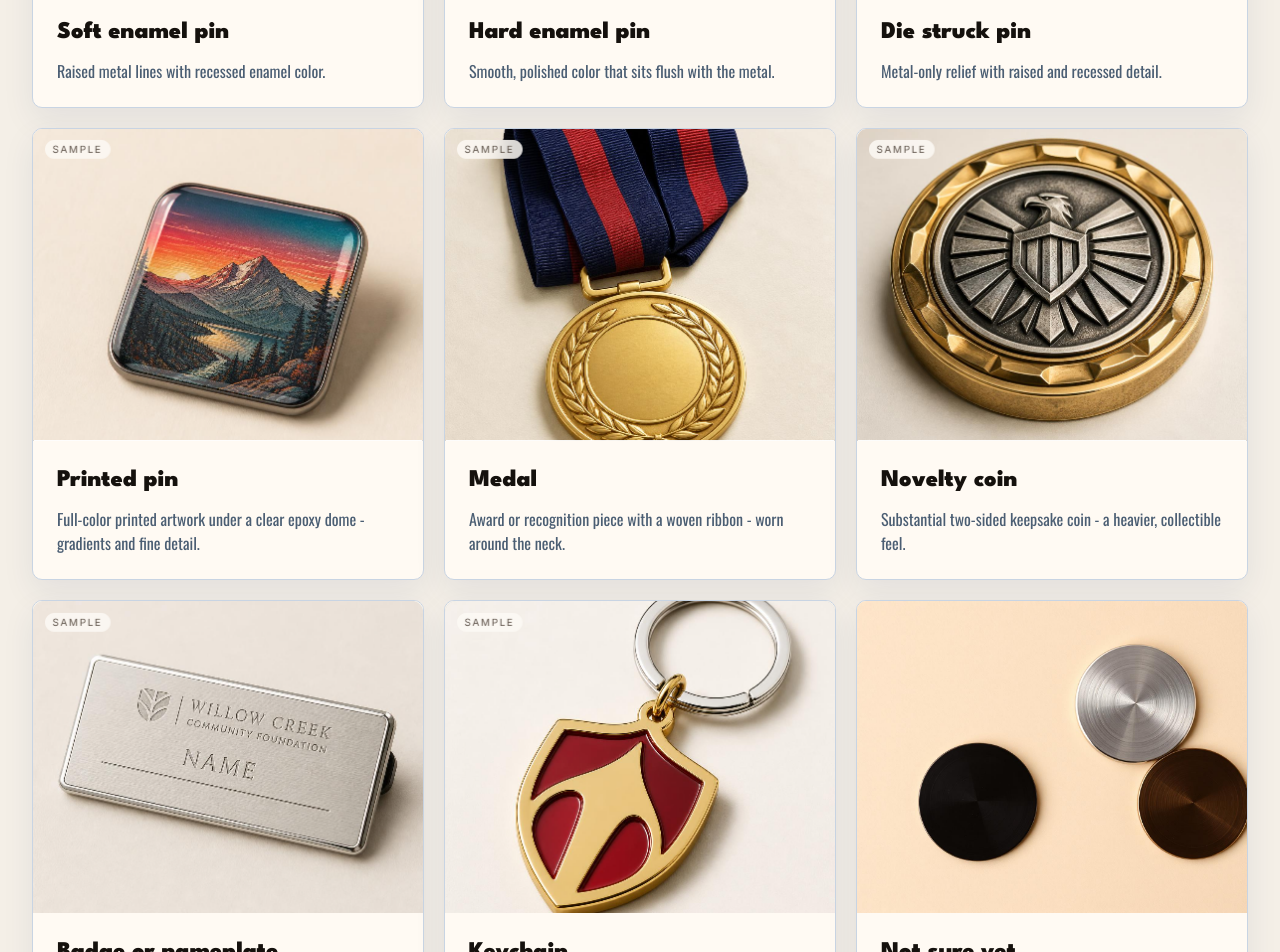
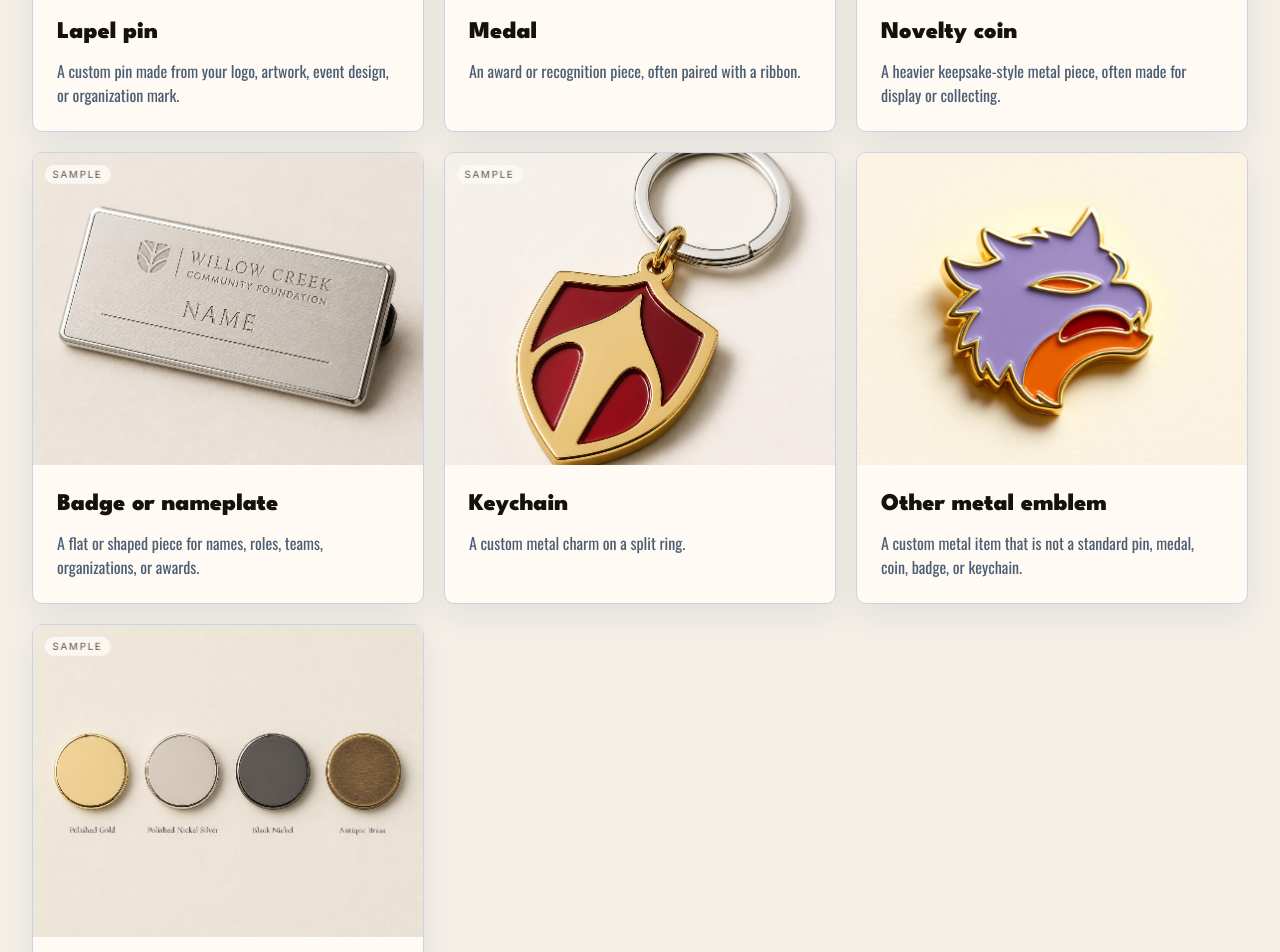
Before and after one commit to kurtis-dev/resonate-solutions, a Next.js app: page /excellent-pins in a window 1280 px wide. Shown: the part 1340-2292 px from the top of the page. Built offline with nearby package versions, Linux system fonts and the light colour scheme.

Commit message:
Simplify Excellent Pins product choices

```diff
--- a/app/excellent-pins/productStyles.ts
+++ b/app/excellent-pins/productStyles.ts
@@ -1,51 +1,15 @@
 export const productStyles = [
   {
-    name: "Soft enamel pin",
-    cardTitle: "Soft enamel pin",
-    shortName: "Soft enamel",
+    name: "Lapel pin",
+    cardTitle: "Lapel pin",
+    shortName: "Lapel pin",
     image: "/assets/excellent-pins/lovable/pin-soft-enamel.jpg",
     imageFit: "cover",
     accent: "#c92f2f",
-    summary: "Raised metal lines with recessed enamel color.",
-    goodFor: "Brand merch, community runs, fan pins.",
-    affects: "Color count, plating, size, quantity.",
-    quoteNote: "Good when you want bold color, clear metal lines, and a traditional custom pin feel."
-  },
-  {
-    name: "Hard enamel pin",
-    cardTitle: "Hard enamel pin",
-    shortName: "Hard enamel",
-    image: "/assets/excellent-pins/lovable/pin-hard-enamel.jpg",
-    imageFit: "cover",
-    accent: "#173866",
-    summary: "Smooth, polished color that sits flush with the metal.",
-    goodFor: "Corporate, awards, professional gifts.",
-    affects: "Polish, plating, detail tolerance.",
-    quoteNote: "Good when you want a smoother finish and a more polished final piece."
-  },
-  {
-    name: "Die struck pin",
-    cardTitle: "Die struck pin",
-    shortName: "Die struck",
-    image: "/assets/excellent-pins/lovable/pin-die-struck.jpg",
-    imageFit: "cover",
-    accent: "#d7a83d",
-    summary: "Metal-only relief with raised and recessed detail.",
-    goodFor: "Heritage marks, formal insignia, antique looks.",
-    affects: "Antique finish, depth of die, weight.",
-    quoteNote: "Good when color is not needed and the design can be carried by the metal shape."
-  },
-  {
-    name: "Printed pin",
-    cardTitle: "Printed pin",
-    shortName: "Printed",
-    image: "/assets/excellent-pins/lovable-page/printed-pin.png",
-    imageFit: "cover",
-    accent: "#173866",
-    summary: "Full-color printed artwork under a clear epoxy dome - gradients and fine detail.",
-    goodFor: "Photographs, illustrations, detailed logos.",
-    affects: "Print resolution, dome, shape.",
-    quoteNote: "Good when the artwork has fine detail that would not work well as separated enamel colors."
+    summary: "A custom pin made from your logo, artwork, event design, or organization mark.",
+    goodFor: "Brand merch, clubs, events, recognition, fan pins.",
+    affects: "Artwork, color, size, quantity, finish.",
+    quoteNote: "Choose this if you want a pin people can wear. Excellent Pins can recommend the best pin style after seeing the artwork."
   },
   {
     name: "Medal",
@@ -54,10 +18,10 @@ export const productStyles = [
     image: "/assets/excellent-pins/lovable-page/medal.png",
     imageFit: "cover",
     accent: "#c92f2f",
-    summary: "Award or recognition piece with a woven ribbon - worn around the neck.",
+    summary: "An award or recognition piece, often paired with a ribbon.",
     goodFor: "Sports, ceremonies, service recognition.",
     affects: "Size, ribbon, plating, packaging.",
-    quoteNote: "Good when the item is worn or presented as an award instead of a small lapel pin."
+    quoteNote: "Choose this for awards, ceremonies, races, competitions, or recognition pieces."
   },
   {
     name: "Novelty coin",
@@ -66,10 +30,10 @@ export const productStyles = [
     image: "/assets/excellent-pins/lovable-page/novelty-coin.png",
     imageFit: "cover",
     accent: "#d7a83d",
-    summary: "Substantial two-sided keepsake coin - a heavier, collectible feel.",
+    summary: "A heavier keepsake-style metal piece, often made for display or collecting.",
     goodFor: "Challenge coins, commemoratives, gifts.",
     affects: "Diameter, thickness, two-tone plating, edge cut.",
-    quoteNote: "Good when the piece should feel substantial, collectible, or display-worthy."
+    quoteNote: "Choose this when the item should feel substantial, collectible, or display-worthy."
   },
   {
     name: "Badge or nameplate",
@@ -78,10 +42,10 @@ export const productStyles = [
     image: "/assets/excellent-pins/lovable-page/badge-nameplate.png",
     imageFit: "cover",
     accent: "#173866",
-    summary: "Flat rectangular or shield-style badge for ID and organizational use.",
+    summary: "A flat or shaped piece for names, roles, teams, organizations, or awards.",
     goodFor: "Staff, hospitality, service, conferences.",
-    affects: "Backing (magnet/pin), engraving vs print, runs.",
-    quoteNote: "Good when the item needs to identify a person, role, organization, award, or branded display."
+    affects: "Backing, engraving, print, run size.",
+    quoteNote: "Choose this for name badges, service badges, recognition plates, or branded organization pieces."
   },
   {
     name: "Keychain",
@@ -90,22 +54,34 @@ export const productStyles = [
     image: "/assets/excellent-pins/lovable-page/keychain.png",
     imageFit: "cover",
     accent: "#173866",
-    summary: "Custom metal charm on a split ring - carried, not worn.",
+    summary: "A custom metal charm on a split ring.",
     goodFor: "Giveaways, merch, member keepsakes.",
     affects: "Metal, fill style, ring hardware, weight.",
-    quoteNote: "Good when the same custom artwork should be carried, sold, or handed out instead of worn."
+    quoteNote: "Choose this when the same custom artwork should be carried, sold, or handed out instead of worn."
   },
   {
-    name: "Other / not sure",
+    name: "Other metal emblem",
+    cardTitle: "Other metal emblem",
+    shortName: "Other emblem",
+    image: "/assets/excellent-pins/lovable/pin-custom-shape.jpg",
+    imageFit: "cover",
+    accent: "#173866",
+    summary: "A custom metal item that is not a standard pin, medal, coin, badge, or keychain.",
+    goodFor: "Ornaments, cufflinks, plaques, charms, tags, and unusual shapes.",
+    affects: "Shape, size, attachment, finish, intended use.",
+    quoteNote: "Choose this for ornaments, cufflinks, plaques, charms, tags, or another custom metal piece."
+  },
+  {
+    name: "Not sure yet",
     cardTitle: "Not sure yet",
     shortName: "Not sure",
-    image: "/assets/excellent-pins/lovable/finishes.jpg",
+    image: "/assets/excellent-pins/lovable-page/not-sure-finishes.png",
     imageFit: "cover",
     accent: "#c92f2f",
-    summary: "Not sure which format fits? Send the result you want.",
+    summary: "Describe the result you want and Excellent Pins can recommend the closest option.",
     goodFor: "Early ideas, mixed needs, or artwork that could work several ways.",
-    affects: "Excellent Pins will recommend the product type, finish, backing, and quote path.",
-    quoteNote: "Send what you know. Excellent Pins can recommend the practical product type, finish, backing, and quote path."
+    affects: "Excellent Pins will recommend the product type, finish, and quote path.",
+    quoteNote: "Choose this if you know what you want the finished item to do, but not what to call it yet."
   }
 ];
 
```
